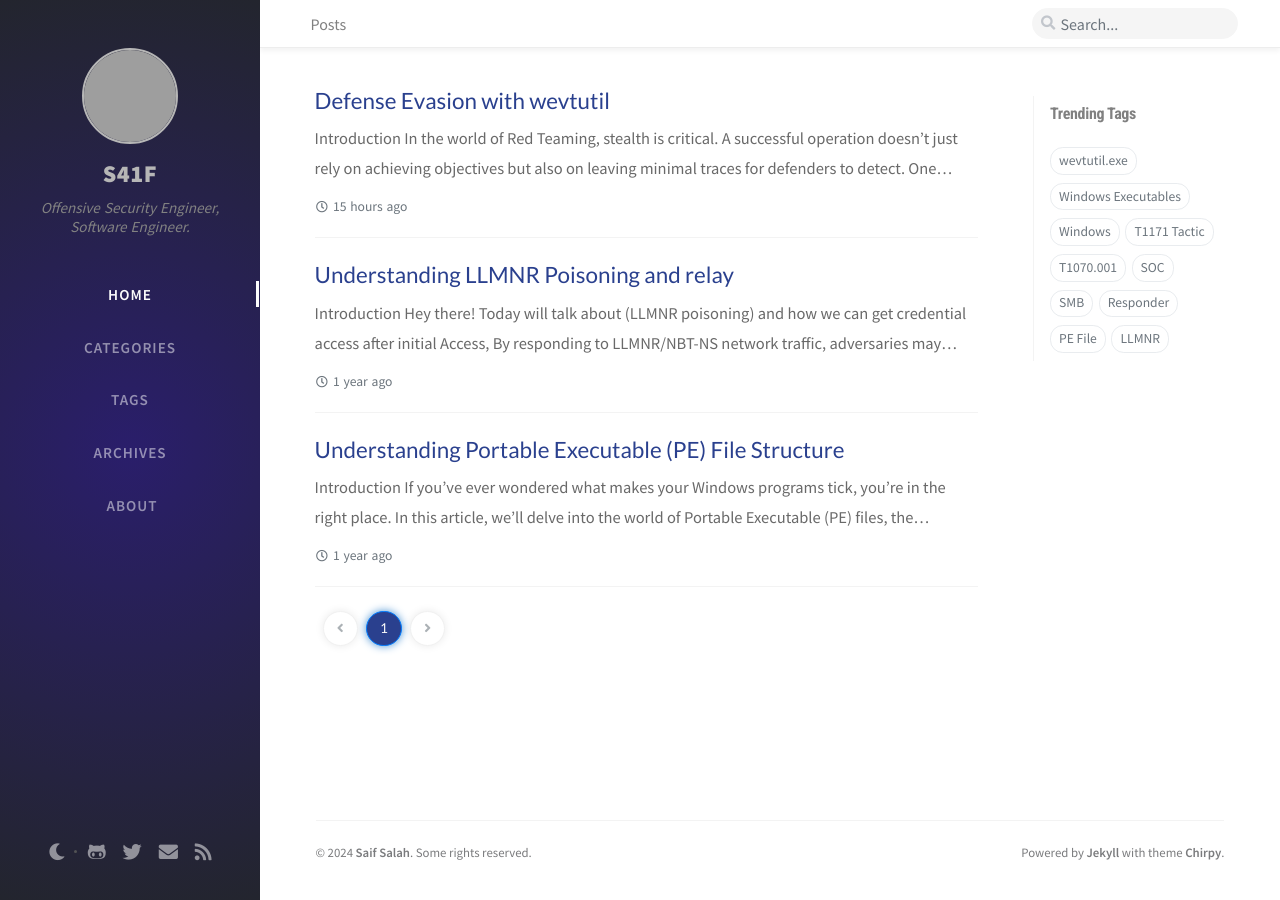
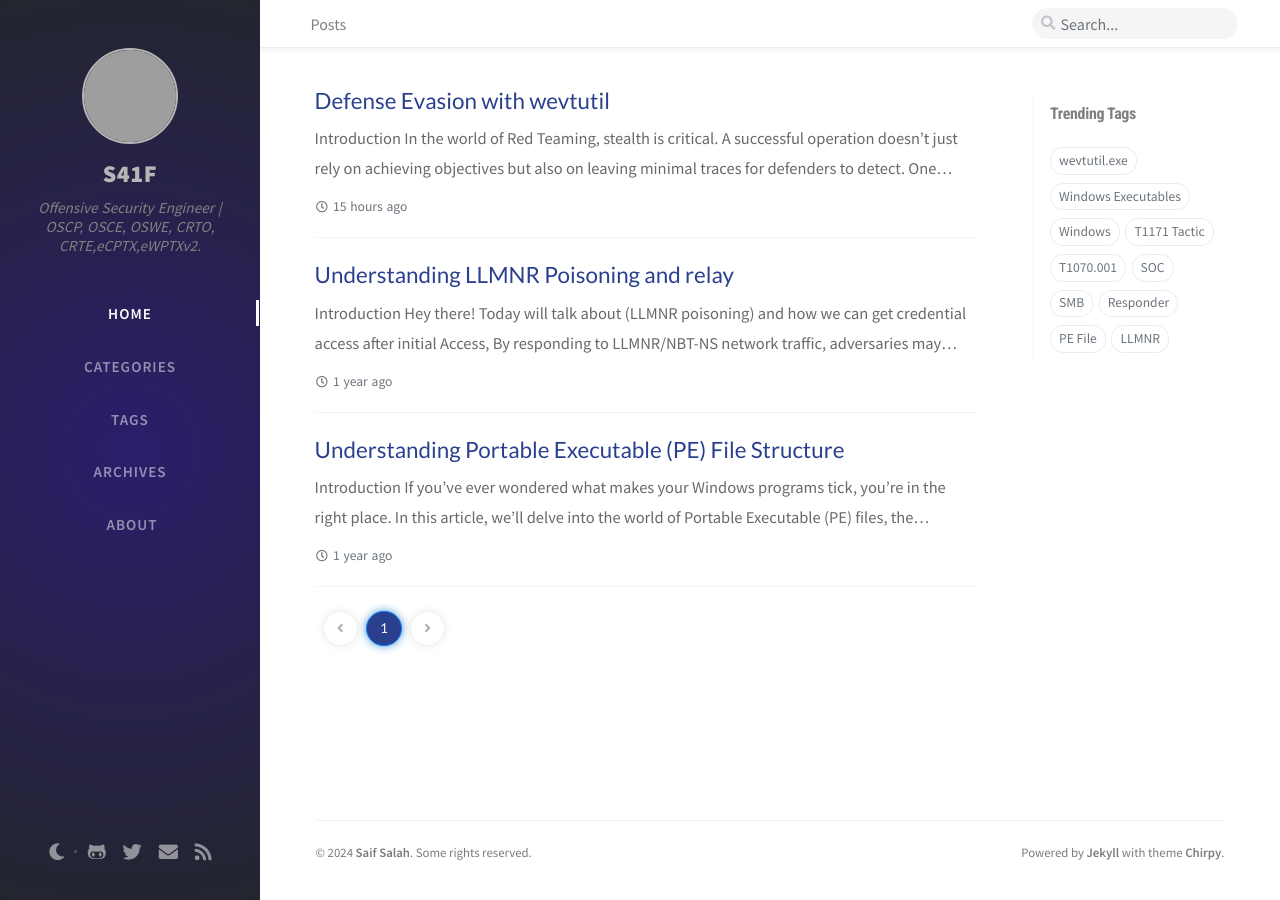
Before and after one commit to SaifSalah/saifsalah.github.io, a Jekyll site: the page built from index.html, in a window 1280 px wide. Built offline with Jekyll 4.4.1, drawn with Linux system fonts in a browser that asks for light colours; nearby versions of some CDN libraries; the list of posts is cut into pages by our own code; comment, search, counter and statistics services are not loaded; grey boxes are pictures that could not be loaded.

Commit message:
Update _config.yml

```diff
--- a/_config.yml
+++ b/_config.yml
@@ -10,7 +10,7 @@
 
 title: S41F                          # the main title
 
-tagline: Offensive Security Engineer, Software Engineer.  # it will display as the sub-title
+tagline: Offensive Security Engineer | OSCP, OSCE, OSWE, CRTO, CRTE,eCPTX,eWPTXv2.  # it will display as the sub-title
 
 description: >-                        # used by seo meta and the atom feed
   software development,Software Engineering
```
